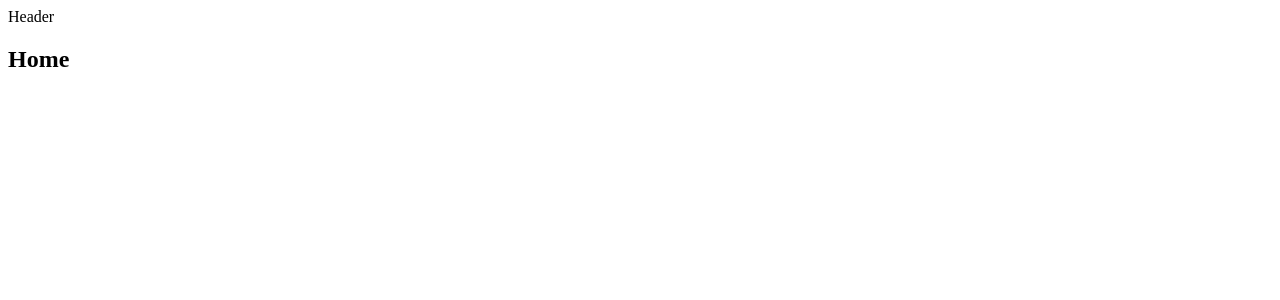
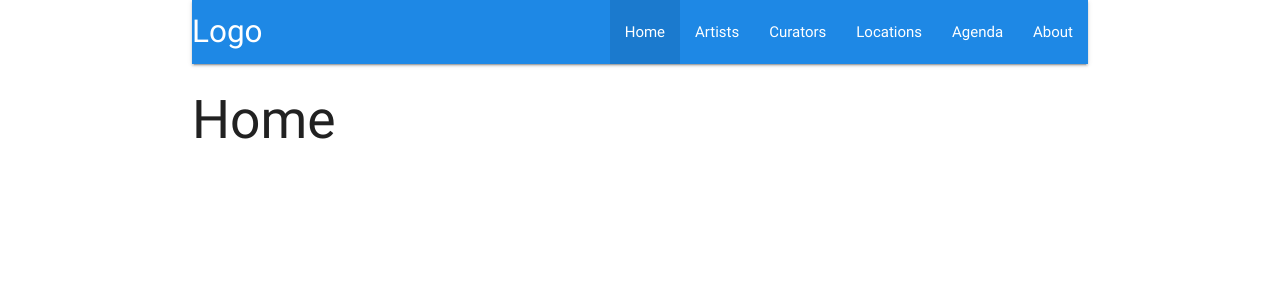
Before and after one commit to xiaoju/artandnight, a React (Create React App) app: page / in a window 1280 px wide. Shown: the top 300 px of the page. Built offline with nearby package versions, Linux system fonts and the light colour scheme.

Commit message:
feat: setup materialize-css

```diff
--- a/package.json
+++ b/package.json
@@ -3,6 +3,7 @@
   "version": "0.1.0",
   "private": true,
   "dependencies": {
+    "materialize-css": "^0.100.2",
     "react": "^16.2.0",
     "react-dom": "^16.2.0",
     "react-router-dom": "^4.2.2",
--- a/src/components/App.js
+++ b/src/components/App.js
@@ -11,14 +11,13 @@ const About = () => <h2>About</h2>;
 
 const App = () => {
   return (
-    <div>
+    <div className="container">
       <BrowserRouter>
         <div>
           <Header />
           <Route exact path="/" component={Home} />
           <Route path="/artists" component={Artists} />
           <Route path="/curators" component={Curators} />
-          <Route path="/locations" component={Locations} />
           <Route path="/locations" component={Locations} />
           <Route path="/agenda" component={Agenda} />
           <Route path="/about" component={About} />
--- a/src/components/Header.js
+++ b/src/components/Header.js
@@ -2,7 +2,37 @@ import React, { Component } from 'react';
 
 class Header extends Component {
   render() {
-    return <div>Header</div>;
+    return (
+      <div>
+        <nav>
+          <div className="nav-wrapper blue darken-1">
+            <a href="#" className="brand-logo">
+              Logo
+            </a>
+            <ul id="nav-mobile" className="right hide-on-med-and-down">
+              <li className="active">
+                <a href="/">Home</a>
+              </li>
+              <li>
+                <a href="/artists">Artists</a>
+              </li>
+              <li>
+                <a href="/curators">Curators</a>
+              </li>
+              <li>
+                <a href="/locations">Locations</a>
+              </li>
+              <li>
+                <a href="/agenda">Agenda</a>
+              </li>
+              <li>
+                <a href="/about">About</a>
+              </li>
+            </ul>
+          </div>
+        </nav>
+      </div>
+    );
   }
 }
 
--- a/src/index.js
+++ b/src/index.js
@@ -1,3 +1,4 @@
+import 'materialize-css/dist/css/materialize.min.css';
 import React from 'react';
 import ReactDOM from 'react-dom';
 import App from './components/App';
```
Also changed, not shown: 1 other file (tests, documents, lock files or other folders).
